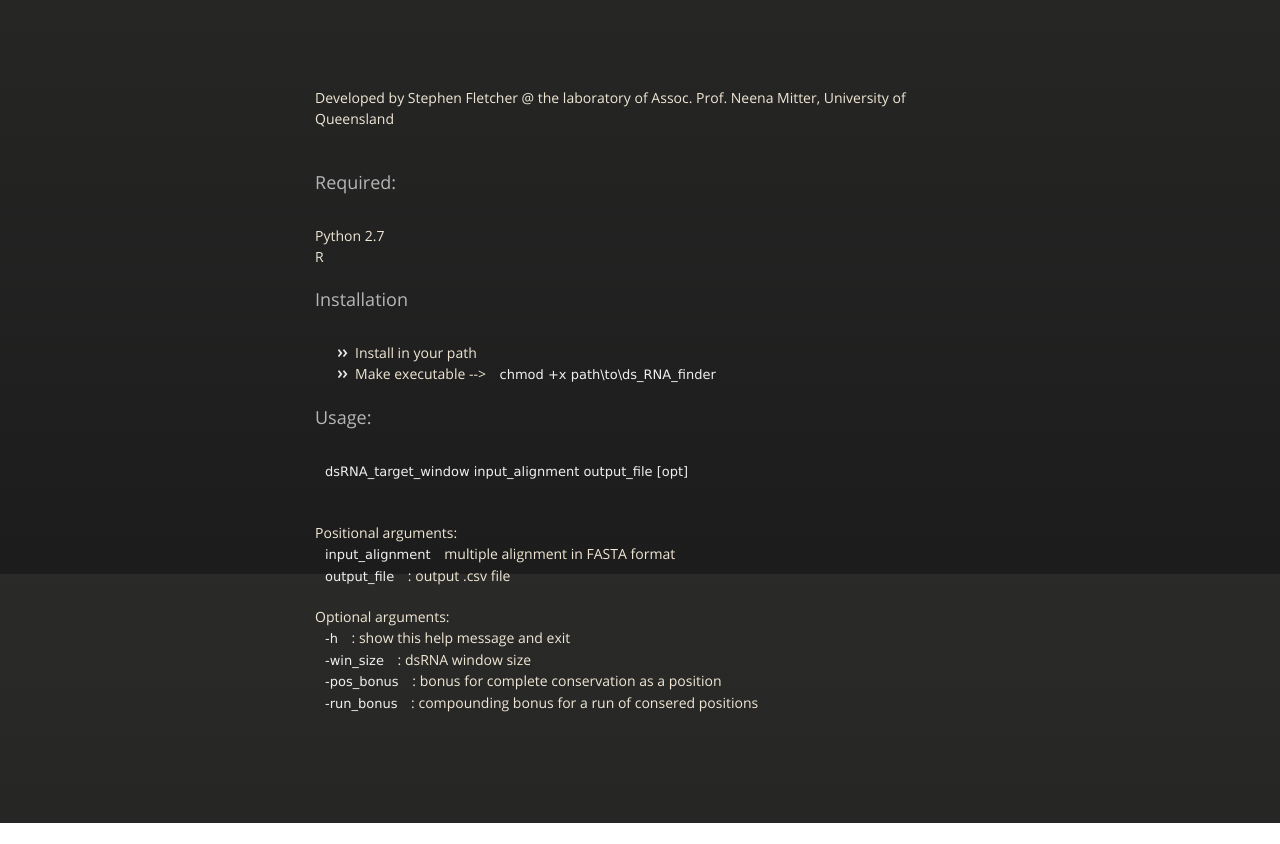
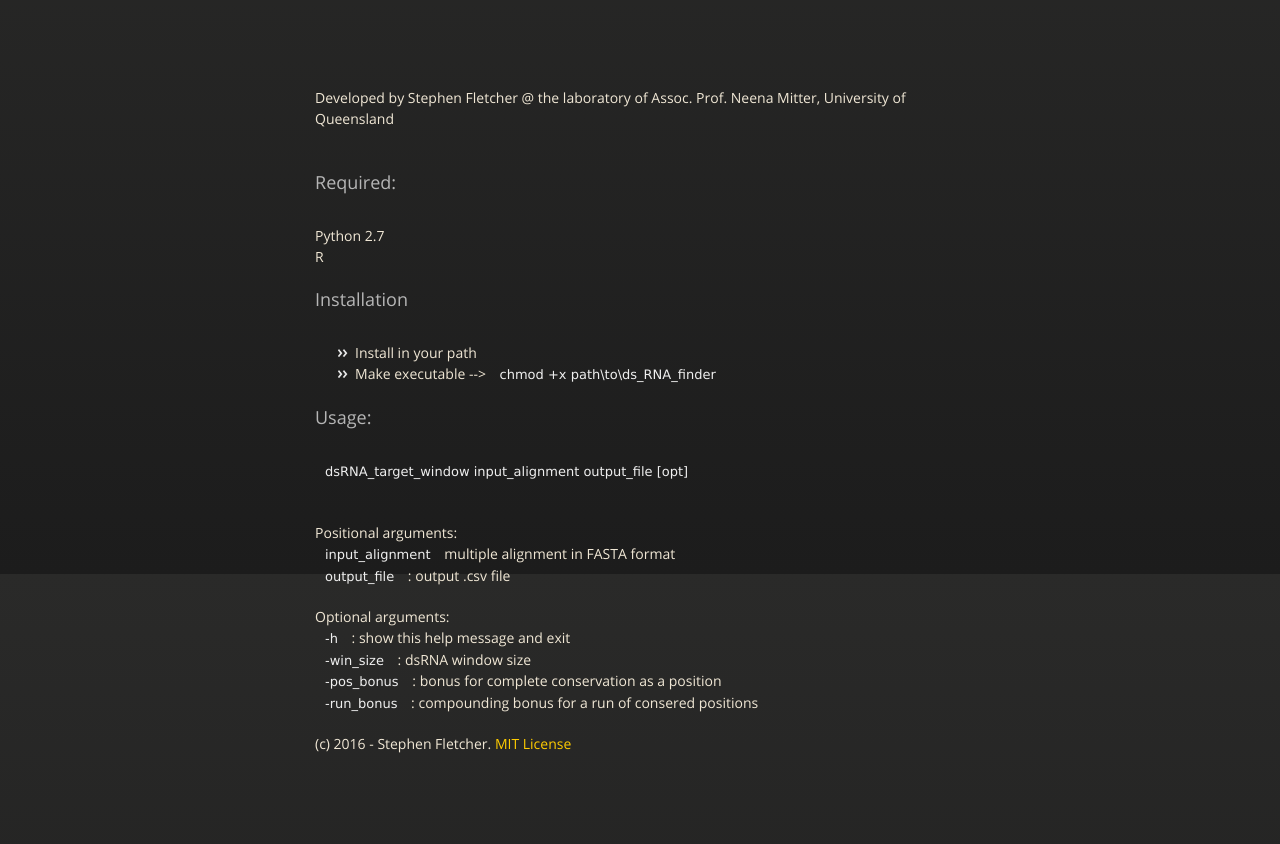
Before and after one commit to Mitter-lab/ds_RNA_target_window, a plain HTML site: page index.html in a window 1280 px wide. Shown: the part 226-1070 px from the top of the page. Before the commit the page ends 1049 px from the top, so only its background shows below. Drawn offline with nearby package versions, Linux system fonts and the light colour scheme.

Commit message:
License added

```diff
--- a/index.html
+++ b/index.html
@@ -39,6 +39,7 @@
         </div>
 <br><br>Developed by Stephen Fletcher @ the laboratory of Assoc. Prof. Neena Mitter, University of Queensland<br><br>
 
+
         <p><h3>Required:</h3><br>
 
         Python 2.7<br>
@@ -66,6 +67,9 @@
   <code>-pos_bonus</code> : bonus for complete conservation as a position<br>
   <code>-run_bonus</code> : compounding bonus for a run of consered positions<br>
 </p>
+
+(c) 2016 - Stephen Fletcher.   <a href="https://opensource.org/licenses/MIT">MIT License</a>
+
       </section>
 
     </div>
```
